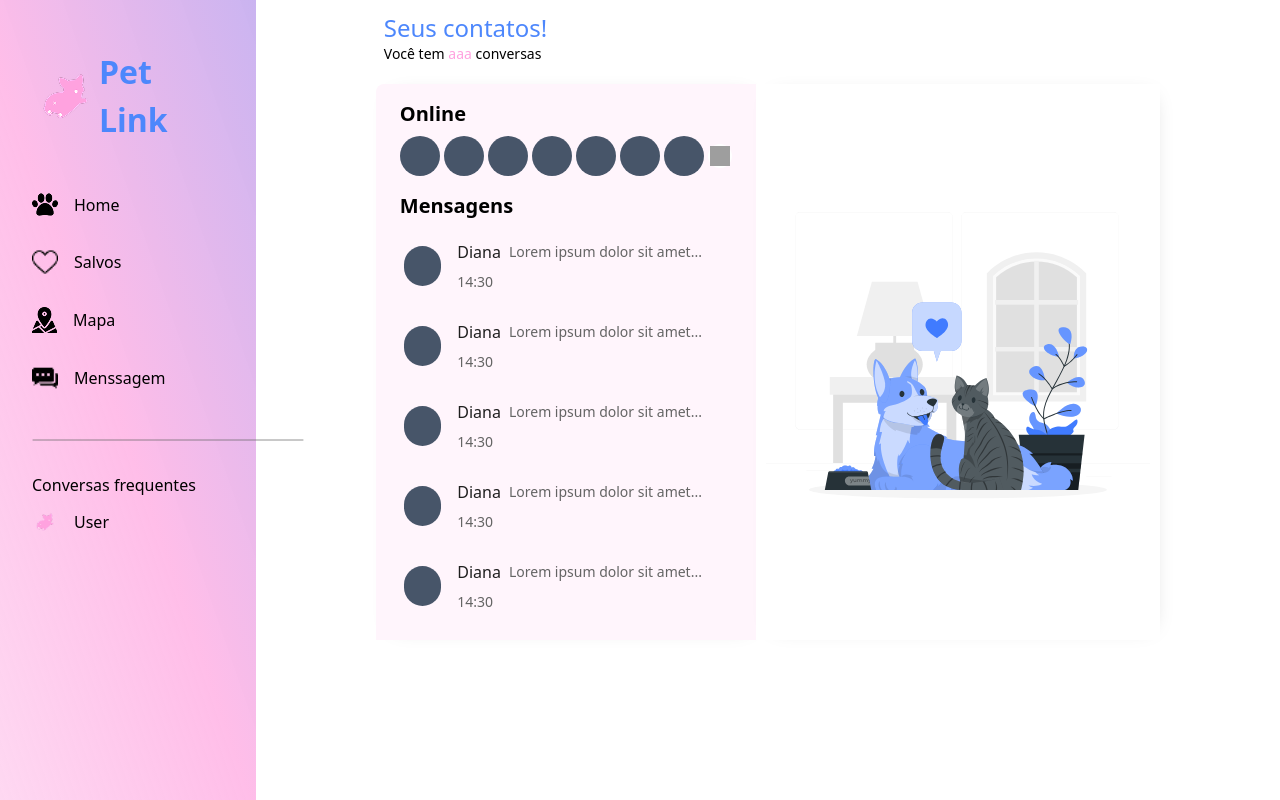
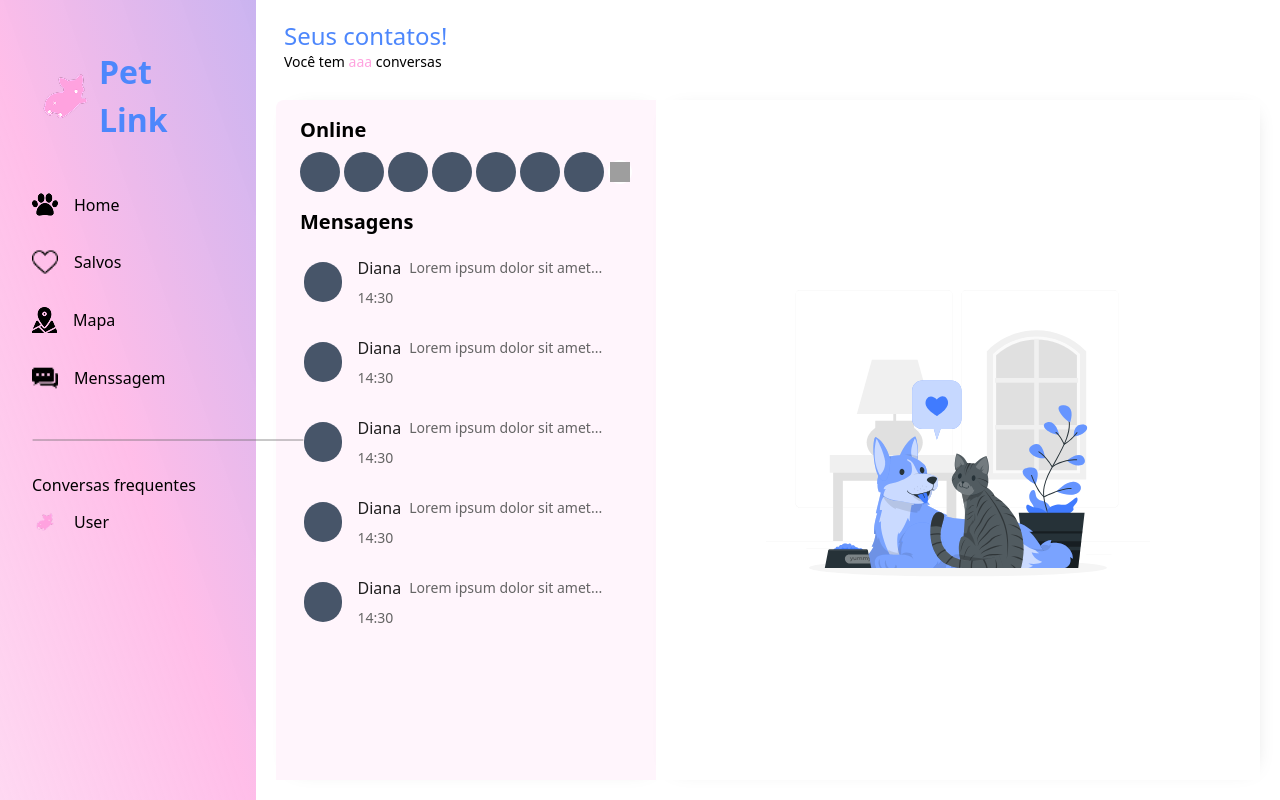
Before and after one commit to MayraLeticia/pet-link, a Next.js app in the folder frontend/: page /chat in a window 1280 px wide. Built offline with nearby package versions, Linux system fonts and the light colour scheme; no server answers; grey boxes are pictures that could not be loaded.

Commit message:
:sparkles:feat: Layout Chat-Menu

```diff
--- a/frontend/src/pages/chat.js
+++ b/frontend/src/pages/chat.js
@@ -4,9 +4,9 @@ import { Menu } from "../components";
 const Chat = () => {
 
     return (
-        <div id="chat" className="w-screen h-screen flex flex-row justify-center items-center">
+        <div id="chat" className="w-screen h-screen flex flex-row justify-start items-start">
             <Menu />
-            <div className="flex flex-col justify-start items-start w-auto h-screen p-3 gap-5">
+            <div className="flex flex-col justify-start items-start flex-grow h-full p-5 gap-7">
                 <div id="mensage" className="flex flex-col justify-start items-start px-2 gap-0">
                     <p className="text-2xl font-medium text-left text-[#4d87fc]">
                         Seus contatos!
@@ -19,9 +19,9 @@ const Chat = () => {
                         </p>
                     </div>
                 </div>
-                <div className="flex justify-start items-center">
+                <div className="flex justify-start items-center h-full w-full">
                     <div id='menu de mensagens'
-                        className="flex flex-col justify-start items-start px-6 py-4 gap-4 rounded-tl-lg bg-[#fff5fc]"
+                        className="flex flex-col justify-start items-start h-full px-6 py-4 gap-4 rounded-tl-lg bg-[#fff5fc]"
                         style={{ boxShadow: "5px 0px 20px -15px rgba(0,0,0,0.25)" }}
                     >
                         <div id='contatos-online' className="flex flex-col justify-start items-start relative gap-2">
```
